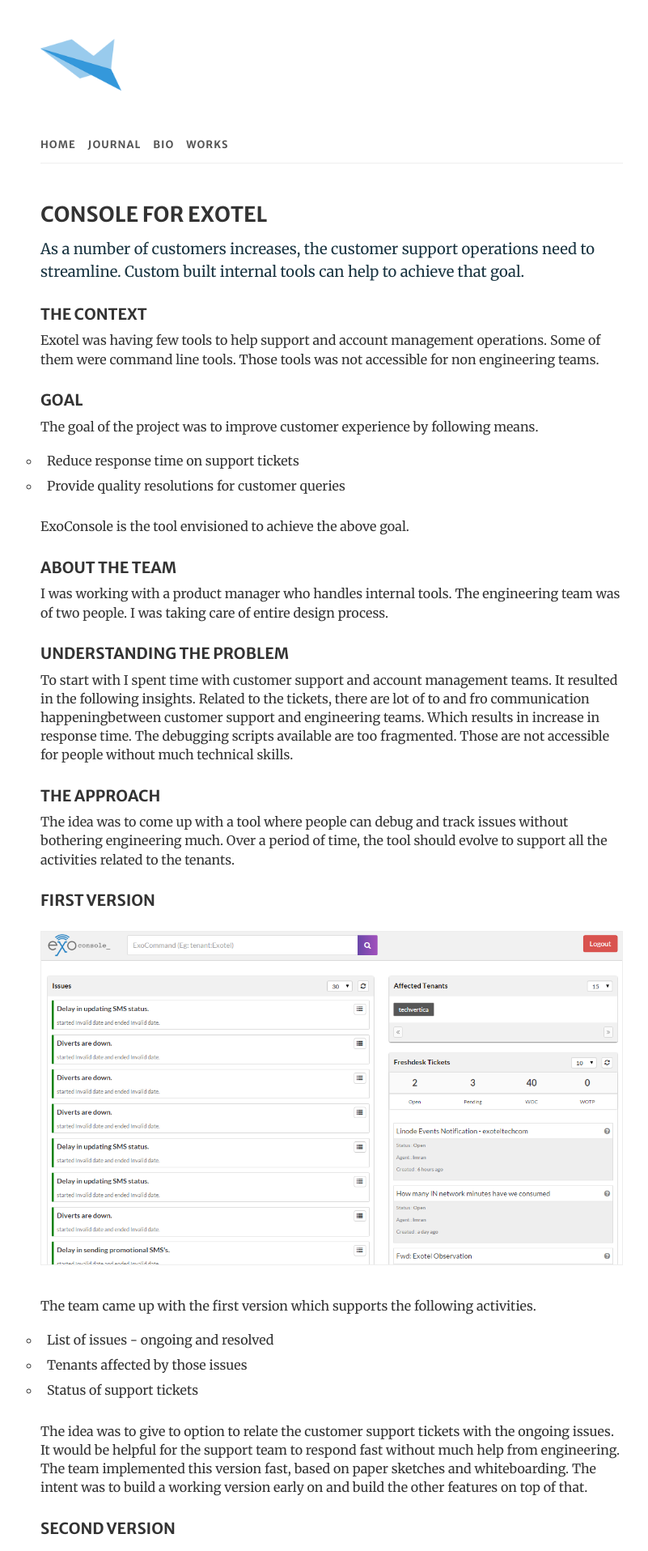
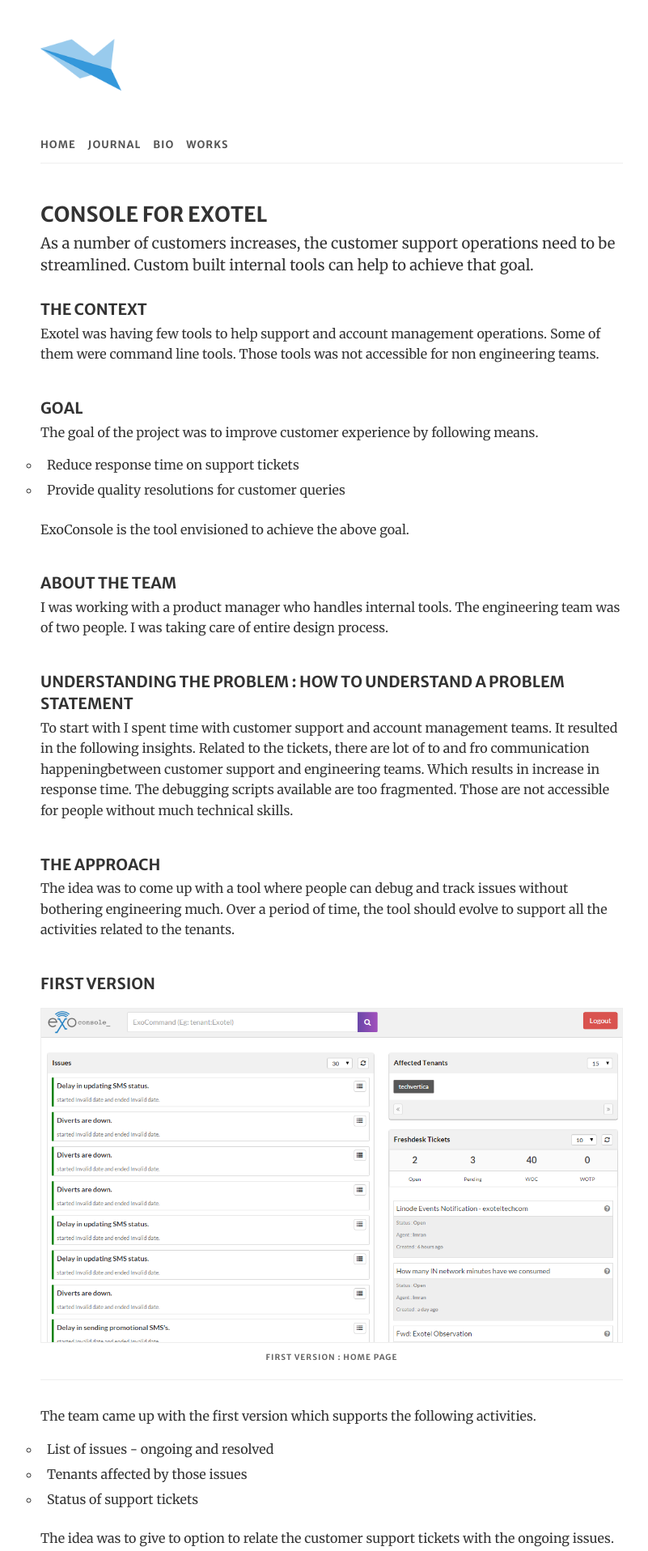
Before and after one commit to abdulraoof/abdulraoof.github.io, a Jekyll site: the page built from console.html, in a window 1280 px wide. Shown: the top 1916 px of the page at 81% size, without its empty margins (230-1031 px from the left). Built offline with Jekyll 4.4.1, drawn with Linux system fonts in a browser that asks for light colours; some of the changed text lies outside the part shown.

Commit message:
line heihts, figure fixes

```diff
--- a/console.html
+++ b/console.html
@@ -2,11 +2,14 @@
 layout: default
 ---
 <h3>CONSOLE FOR EXOTEL</h3>
-<p class="lead">As a number of customers increases, the customer support operations need to streamline. Custom built internal tools can help to achieve that goal.</p>
+<p class="lead">As a number of customers increases, the customer support operations need to be streamlined. Custom built internal tools can help to achieve that goal.</p>
 
+<section>
 	<h4>THE CONTEXT</h4>
 	<p>Exotel was having few tools to help support and account management operations. Some of them were command line tools. Those tools was not accessible for non engineering teams.</p>
+</section>
 
+<section>
 	<h4>GOAL</h4>
 	<p>The goal of the project was to improve customer experience by following means.
 	<ul>
@@ -14,18 +17,32 @@
 		<li>Provide quality resolutions for customer queries </li>
 	</ul>
 	<p>ExoConsole is the tool envisioned to achieve the above goal.</p>
+</section>
 
+<section>
 	<h4>ABOUT THE TEAM</h4>
 	<p>I was working with a product manager who handles internal tools. The engineering team was of two people. I was taking care of entire design process.</p>
+</section>
 
-<h4>UNDERSTANDING THE PROBLEM</h4>
+
+<section>
+	<h4>UNDERSTANDING THE PROBLEM : HOW TO UNDERSTAND A PROBLEM STATEMENT</h4>
 	<p>To start with I spent time with customer support and account management teams. It resulted in the following insights. Related to the tickets, there are lot of to and fro communication happeningbetween customer support and engineering teams. Which results in increase in response time. The debugging scripts available are too fragmented. Those are not accessible for people without much technical skills.</p>
+</section>
 
+
+<section>
 	<h4>THE APPROACH</h4>
 	<p>The idea was to come up with a tool where people can debug and track issues without bothering engineering much. Over a period of time, the tool should evolve to support all the activities related to the tenants.</p>
+</section>
 
+
+<section>
 	<h4>FIRST VERSION</h4>
-<img class="article-img" src="{{site.baseurl}}/assets/images/console/10.png">
+	<figure class="article-img">
+		<img src="{{site.baseurl}}/assets/images/console/10.png">
+		<figcaption>First version : home page</figcaption>
+	</figure>
 	<p>The team came up with the first version which supports the following activities.</p>
 	<ul>
 		<li>List of issues - ongoing and resolved</li>
@@ -35,9 +52,14 @@
 <p>
   The idea was to give to option to relate the customer support tickets with the ongoing issues. It would be helpful for the support team to respond fast without much help from engineering. The team implemented this version fast, based on paper sketches and whiteboarding. The intent was to build a working version early on and build the other features on top of that.
 </p>
+</section>
 
+<section>
 	<h4>SECOND VERSION</h4>
-<img class="article-img" src="{{site.baseurl}}/assets/images/console/5.png">
+	<figure class="article-img">
+		<img src="{{site.baseurl}}/assets/images/console/1.png">
+		<figcaption>second version: home page</figcaption>
+	</figure>
 	<p>This time the goal was to address the issues holistically.</p>
 	<p>We collected feedback on the first version and and conducted follow up research. Based on that we decided to address the following.</p>
 	<ul>
@@ -46,26 +68,48 @@
 		<li>How to organize information for better discoverability</li>
 		<li>How to improve customer communication regarding issues and tickets</li>
 	</ul>
+	<section>
 		<h5>The Pattern Finder to simplify debugging</h5>
-<img class="article-img" src="{{site.baseurl}}/assets/images/console/5.png">
+		<figure class="article-img">
+			<img src="{{site.baseurl}}/assets/images/console/5.png">
+			<figcaption>pattern finder</figcaption>
+		</figure>
 		<p>To simplify debugging the team came up with a Pattern Finder. Where people can input the unique id of the call(callsid). It will display the pattern for calls as given below.</p>
-<img class="article-img" src="{{site.baseurl}}/assets/images/console/6.png">
+		<figure class="article-img">
+			<img src="{{site.baseurl}}/assets/images/console/6.png">
+			<figcaption>call pattern for given ids</figcaption>
+		</figure>
 		<p>It also displays the possible issues related to that call. For example, say the user was facing some issues with a couple of calls yesterday evening. At the same time, Exotel was having some issue with one of its servers. And customer raised a ticket about the issue today morning. Now using pattern finder customer support person can get all these details. She only needs to input the callsids.
 		</p>
-
+	</section>
+	<section>
 		<h5>An information architecture which supports growth</h5>
 		<p>We needed to make sure that there is no need to change the structure of the application often. After many experimentations, we arrived at the below IA which supports the expectations.</p>
 		<p>As you can see, there is a global navigation, which is the app sidebar. For customer specific page and other pages, there is a local navigation. Each of these information hierarchies is extensible. Besides, this gives a uniform navigation structure and information hierarchy across the application.</p>
+	</section>
+	<section>
+		<h5>A tool for better customer communication</h5>
+		<figure class="article-img">
+			<img src="{{site.baseurl}}/assets/images/console/7.png">
+			<figcaption>issue notifier wizard</figcaption>
+		</figure>
 
-<h5>A tool for better customer communication</h5>
-<img class="article-img" src="{{site.baseurl}}/assets/images/console/7.png">
 		<p>This version enabled customer communication from the context of an issue. It eliminates the need of going back and forth between tools. Also, it eliminates the possible errors that can happen otherwise.</p>
-
-
+	</section>
+	<section>
 		<h5>A customer specific control panel</h5>
-<img class="article-img" src="{{site.baseurl}}/assets/images/console/3.png">
+		<figure class="article-img">
+				<img src="{{site.baseurl}}/assets/images/console/3.png">
+				<figcaption>tenant specific page</figcaption>
+		</figure>
 		<p>For each customer, there is a page where all the details for that customer are available. It helps customer support and account management teams to view and resolve customer queries fast.</p>
-
+	</section>
+	<section>
 		<h5>A better way to share and discuss issues</h5>
-<img class="article-img" src="{{site.baseurl}}/assets/images/console/8.png">
-<p>Each issue has a unique URL. The customer support person can use the copied URL and share it with others to have a discussion. </p>
+		<figure class="article-img">
+			<img src="{{site.baseurl}}/assets/images/console/8.png">
+			<figcaption>issue page</figcaption>
+		</figure>
+		<p>Each issue has a unique URL. The customer support person can copy and share it with others to have a discussion. </p>
+	</section>
+</section>
--- a/css/main.scss
+++ b/css/main.scss
@@ -11,7 +11,7 @@
 
 $primary-font: 'Merriweather', serif ;
 $secondary-font: 'Merriweather Sans', sans-serif;
-$type-color: #333;
+$type-color: rgba(0,0,0,0.8);
 $break-small: 480px;
 $primary-color: rgba(52,152,219,1);
 $secondary-color: rgba(25,52,65,1);
@@ -39,7 +39,7 @@
 // Typography
 
 h1, h2, h3, h4 , h5{
-  margin: 1.414em 0 0.5em;
+  margin: 1.414em 0 0.2em;
   font-weight: 600;
   line-height: 1.2;
   font-family: $secondary-font;
@@ -52,17 +52,20 @@
 
 h3 {font-size: 1.618em;}
 
-h4 {font-size: 1.2em;}
+h4 {
+  font-size: 1.2em;
+  line-height: 1.4;
+}
 
 h5 {
   font-size: 1em;
-  margin: 2em 0 .75em;
 }
 
 // paragraph styles
 p {
   font-size: 1em;
-  margin-bottom: 1.2em;
+  margin-bottom: 1em;
+  line-height: 1.6;
 }
 
 // leading paragraph
@@ -70,14 +73,19 @@
     font-size: 1.236em;
     margin-bottom: .6em;
     line-height: 1.5;
-    color: $secondary-color;
     @media only screen and (min-device-width : 320px) and (max-device-width : 800px){
       font-size: 1.15em
     }
 }
 
-small {
+small,figcaption {
   @include type-style(0.618em, uppercase, 1px, 600,#555)
+}
+
+figcaption {
+  text-align: center;
+  color: rgba(0,0,0,0.6);
+  margin-top: .5em;
 }
 
 a {
@@ -92,7 +100,7 @@
 
 // unordered list styles
 ul {
-  padding: 0px 0 1.2em 0;
+  margin-bottom: 1em;
   list-style-type: circle;
   li{
     padding-bottom: 8px;
@@ -100,13 +108,20 @@
   }
 }
 // image styles
+
 img {
   max-width: 100%;
 }
 
 .article-img {
   margin: 1em 0 2em 0;
-  border: 1px solid #eee;
+  img{
+     border: 1px solid #eee;
+   }
+   border-bottom: 1px solid #eee;
+   figcaption{
+      margin-bottom: 2em;
+   }
 }
 
 // emphasis styles
@@ -114,13 +129,16 @@
   font-weight: 600;
 }
 
+section {
+  margin-bottom: 2.5em;
+}
 
 // page navigation
 nav{
   font-family: $secondary-font;
   padding: 3em 0 .75em 0;
   ul{
-    padding: 0;
+    margin-bottom: 0;
     li {
       display: inline-block;
       padding: 0 .75em 0 0;
```
Also changed, not shown: bio.html (+8 -5 lines). Lines whose indentation alone changed are shown as unchanged.
